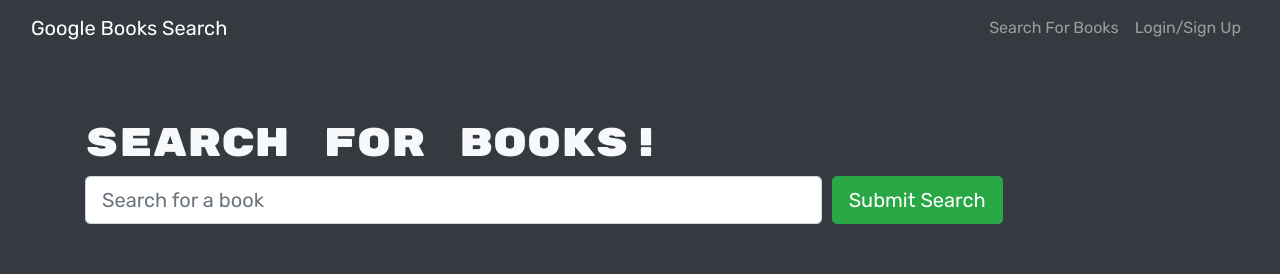
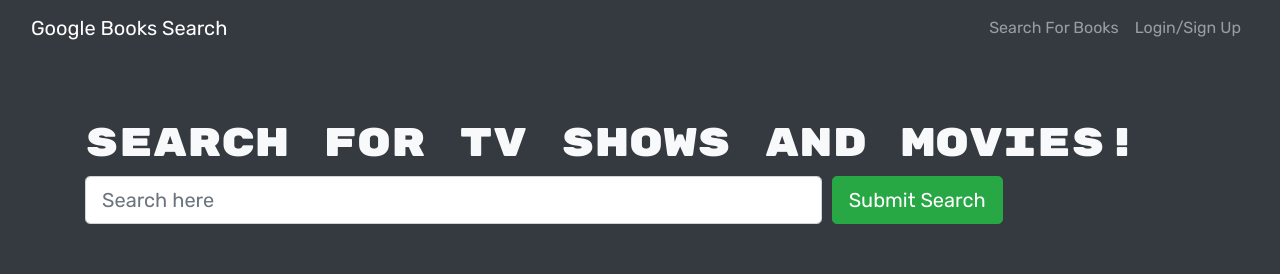
Before and after one commit to nbacchus/PopCorner, a React (Create React App) app in the folder client/: page / in a window 1280 px wide. Shown: the top 274 px of the page. Built offline with nearby package versions, Linux system fonts and the light colour scheme; no server answers.

Commit message:
new search text

```diff
--- a/client/src/pages/SavedBooks.js
+++ b/client/src/pages/SavedBooks.js
@@ -39,7 +39,7 @@
     <>
       <Jumbotron fluid className='text-light bg-dark'>
         <Container>
-          <h1>Viewing saved books!</h1>
+          <h1>Viewing saved shows and movies!</h1>
         </Container>
       </Jumbotron>
       <Container>
--- a/client/src/pages/SearchBooks.js
+++ b/client/src/pages/SearchBooks.js
@@ -96,7 +96,7 @@
     <>
       <Jumbotron fluid className='text-light bg-dark'>
         <Container>
-          <h1>Search for Books!</h1>
+          <h1>Search for TV Shows and Movies!</h1>
           <Form onSubmit={handleFormSubmit}>
             <Form.Row>
               <Col xs={12} md={8}>
@@ -106,7 +106,7 @@
                   onChange={(e) => setSearchInput(e.target.value)}
                   type='text'
                   size='lg'
-                  placeholder='Search for a book'
+                  placeholder='Search here'
                 />
               </Col>
               <Col xs={12} md={4}>
```
Also changed, not shown: package.json (+11 -0 lines), 2 other files (tests, documents, lock files or other folders).
